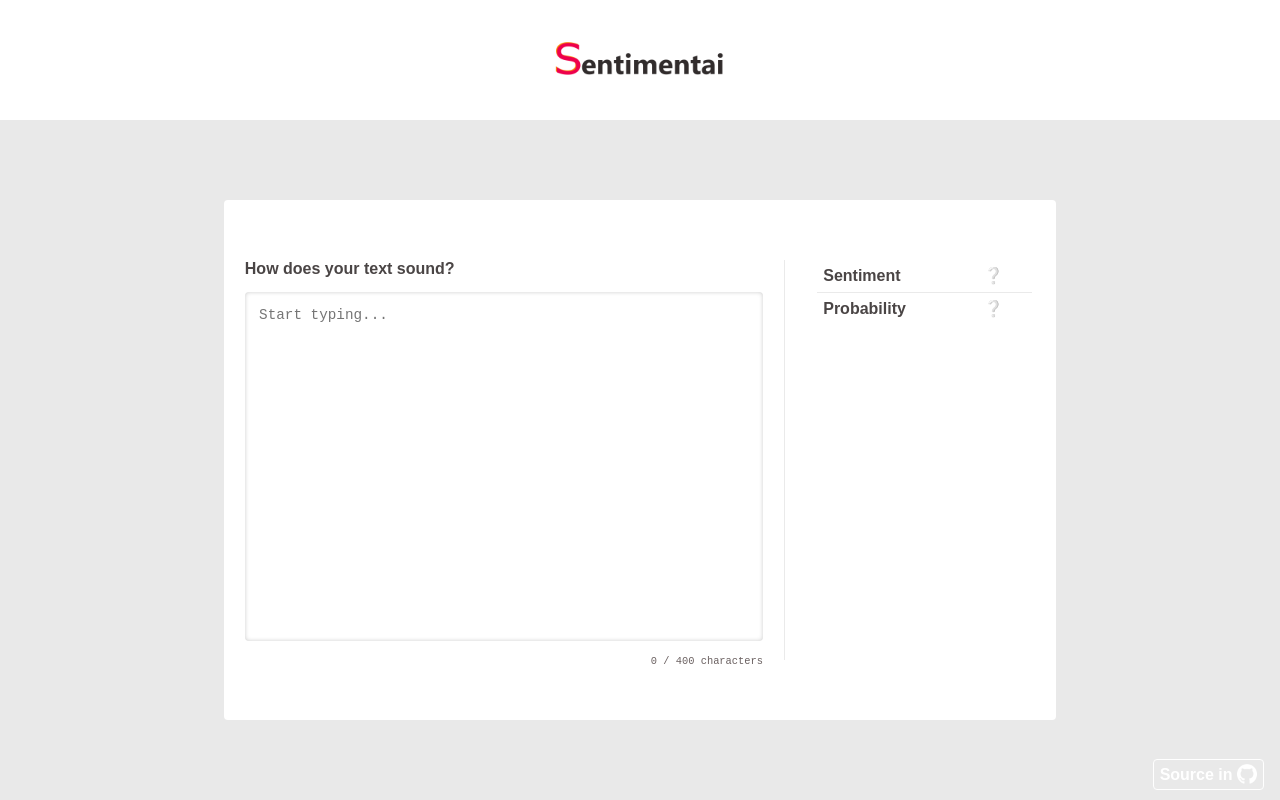
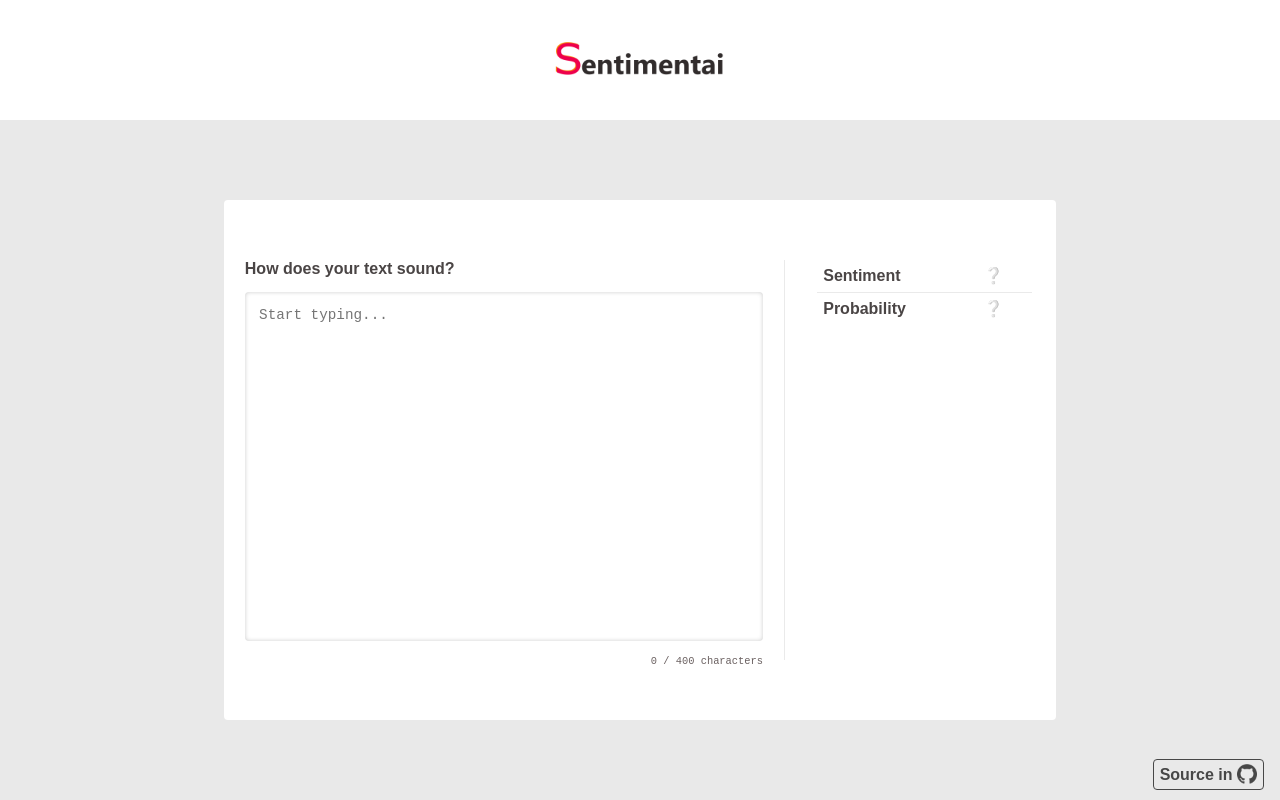
Before and after one commit to villevt/Sental, a React (Create React App) app in the folder frontend/: page / in a window 1280 px wide. Built offline with nearby package versions, Linux system fonts and the light colour scheme; the HTML template or start-up script is replaced by a standard one.

Commit message:
Adjusted github link color on larger screens

```diff
--- a/frontend/src/App.css
+++ b/frontend/src/App.css
@@ -162,6 +162,5 @@ footer > a > img {
 
   footer {
     bottom: 1em;
-    filter: none;
   }
 }
```
